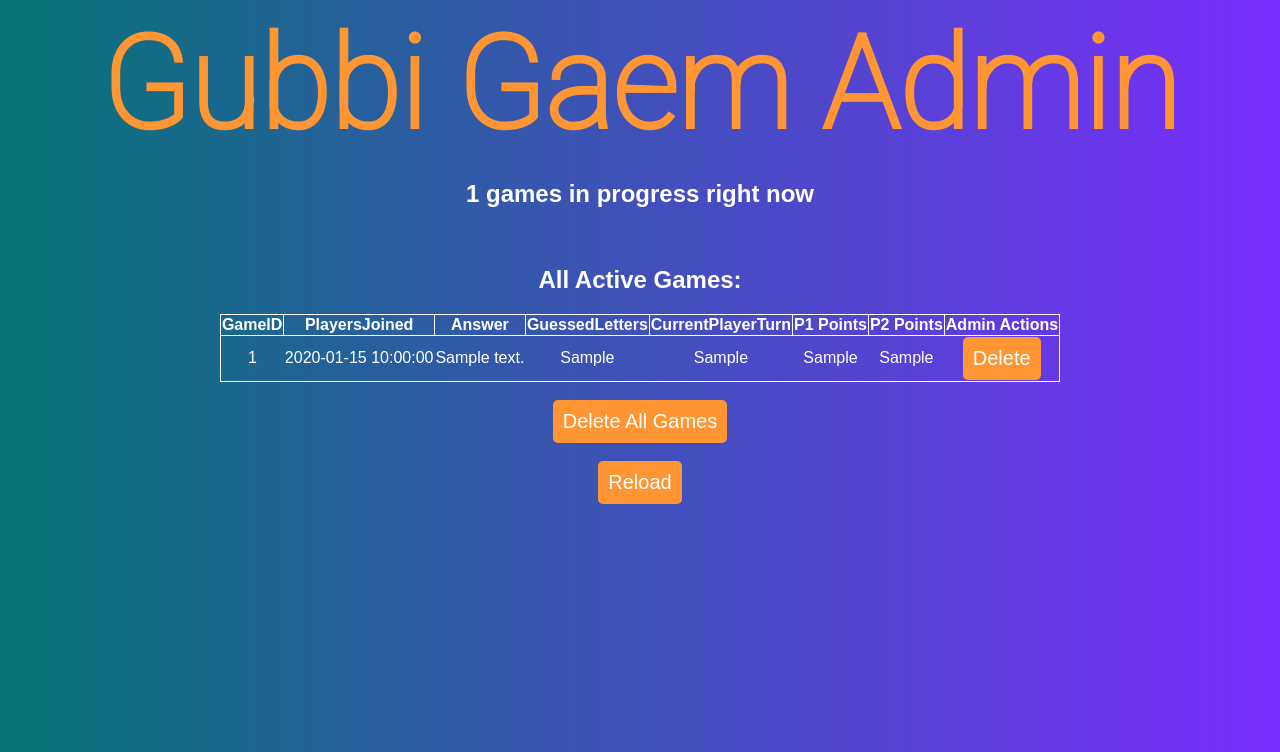
After one commit to MangoCoder360/gubbi-gaem, a Flask app: template templates/admin.html in a window 1280 px wide. The commit adds this page. Shown: the top 752 px of the page. Run offline with Flask 3, Linux system fonts and the light colour scheme; the template is opened without the code that fills it: most values are stand-ins (such as "Sample title", 1, 10 or a date in 2020).

Commit message:
add admin panel and bugfixes

```diff
--- a/main.py
+++ b/main.py
@@ -10,9 +10,10 @@ client = OpenAI(api_key=api_key)
 app = Flask(__name__)
 
 GAMES_LIST = []
+DEFAULT_LETTERS = [".",",","!","?","-","_","(",")","[","]","{","}","<",">","/","\\","|","=","+","*","&","^","%","$","#","@","~","'","1","2","3","4","5","6","7","8","9","0"]
 
 def createGame(answer):
-    global GAMES_LIST
+    global GAMES_LIST,DEFAULT_LETTERS
     answer = answer.upper()
     gameID = random.randint(1111,9999)
     while gameID in [game["gameID"] for game in GAMES_LIST]:
@@ -21,7 +22,7 @@ def createGame(answer):
         "gameID":gameID,
         "playersJoined":0,
         "answer":answer,
-        "guessedLetters":[".",",","!","?","-","_","(",")","[","]","{","}","<",">","/","\\","|","=","+","*","&","^","%","$","#","@","~","`","1","2","3","4","5","6","7","8","9","0"],
+        "guessedLetters":DEFAULT_LETTERS,
         "currentPlayerTurn":0,
         "p1Points":0,
         "p2Points":0
@@ -33,8 +34,9 @@ def renderCurrentLetters(answer, guessedLetters):
     return "".join([letter if letter in guessedLetters or letter == " " else "?" for letter in answer])
 
 @app.route('/')
-def hello():
-    return render_template('index.html')
+def index():
+    global GAMES_LIST
+    return render_template('index.html',numOfGames=len(GAMES_LIST))
 
 @app.route('/joingame/<int:gameID>')
 def joingame(gameID):
@@ -68,8 +70,9 @@ def newaigame():
     global GAMES_LIST
     completion = client.chat.completions.create(
         model="gpt-3.5-turbo",
+        max_tokens=32,
         messages=[
-            {"role": "user", "content": "Give me a short sentence but don't choose words that are difficult to spell."}
+            {"role": "user", "content": "Give me a sentence that is at least 5 words"}
         ]
     )
     return redirect("/joingame/"+str(createGame(completion.choices[0].message.content)))
@@ -173,5 +176,40 @@ def getcurrentplayersturn(gameID):
     else:
         return "404 Not Found",404
 
+@app.route('/deletegame/<int:gameID>')
+def deletegame(gameID):
+    global GAMES_LIST
+
+    game = next((game for game in GAMES_LIST if game["gameID"] == gameID), None)
+    if game:
+        GAMES_LIST.remove(game)
+        return "200 OK"
+    else:
+        return "404 Not Found",404
+
+@app.route('/deleteallgames')
+def deleteallgames():
+    global GAMES_LIST
+
+    GAMES_LIST = []
+    return "200 OK"
+
+@app.route('/admin', methods=['GET', 'POST'])
+def admin():
+    global GAMES_LIST,DEFAULT_LETTERS
+
+    if request.method == "GET":
+        return render_template('adminauth.html')
+
+    if request.method == "POST":
+        if request.form["answer"] == "ADMIN_PASSWORD":
+            games_list_without_default_letters = []
+            for game in GAMES_LIST:
+                game["guessedLetters"] = [letter for letter in game["guessedLetters"] if letter not in DEFAULT_LETTERS]
+                games_list_without_default_letters.append(game)
+            return render_template('admin.html', games_list=games_list_without_default_letters, numOfGames=len(GAMES_LIST))
+        else:
+            return render_template('adminauth.html', error="Incorrect password")
+
 if __name__ == '__main__':
     app.run(host="0.0.0.0", port=8000)
--- /dev/null
+++ b/templates/admin.html
@@ -0,0 +1,139 @@
+<!DOCTYPE html>
+<html lang="en">
+<head>
+    <meta charset="UTF-8">
+    <meta name="viewport" content="width=device-width, initial-scale=1.0">
+    <title>Gubbi Gaem</title>
+</head>
+<body>
+    <h1>Gubbi Gaem Admin</h1>
+    <h2>{{ numOfGames }} games in progress right now</h2><br>
+    <h2>All Active Games:</h2>
+    <table>
+        <thead>
+            <tr>
+                <th>GameID</th>
+                <th>PlayersJoined</th>
+                <th>Answer</th>
+                <th>GuessedLetters</th>
+                <th>CurrentPlayerTurn</th>
+                <th>P1 Points</th>
+                <th>P2 Points</th>
+                <th>Admin Actions</th>
+            </tr>
+        </thead>
+        <tbody>
+            {% if games_list != "" %}
+                {% for game in games_list %}
+                    <tr>
+                        <td>{{ game["gameID"] }}</td>
+                        <td>{{ game["playersJoined"] }}</td>
+                        <td>{{ game["answer"] }}</td>
+                        <td>{{ game["guessedLetters"] }}</td>
+                        <td>{{ game["currentPlayerTurn"] }}</td>
+                        <td>{{ game["p1Points"] }}</td>
+                        <td>{{ game["p2Points"] }}</td>
+                        <td>
+                            <button onclick="deletegame('{{ game["gameID"] }}')">Delete</button>
+                        </td>
+                    </tr>
+                {% endfor %}
+            {% endif %}
+        </tbody>
+    </table><br>
+    <div><button onclick="deletegames()">Delete All Games</button></div><br>
+    <div><button onclick="reload()">Reload</button></div>
+</body>
+</html>
+<script>
+    function deletegames(){
+        fetch('/deleteallgames');
+        setTimeout(() => {
+            location.reload();
+        }, 500);
+    }
+
+    function deletegame(gameID){
+        fetch('/deletegame/' + gameID);
+        setTimeout(() => {
+            location.reload();
+        }, 500);
+    }
+    function reload(){
+        location.reload();
+    }
+</script>
+<style>
+    @import url('https://fonts.googleapis.com/css2?family=Roboto:wght@100&display=swap');
+
+    @keyframes slide-in {
+        0% {
+            transform: translateY(0px);
+            opacity: 0;
+            overflow: hidden;
+            scale: 0.9;
+            transform-origin: 50% 150%;
+        }
+        100% {
+            transform: translateY(0);
+            opacity: 1;
+            overflow: hidden;
+            scale: 1;
+            transform-origin: 50% 50%;
+        }
+    }
+
+    html{
+        background: linear-gradient(90deg, rgba(6,116,117,1) 0%, rgba(121,45,253,1) 100%) !important;
+    }
+    body{
+        animation: slide-in 1s ease-in-out;
+    }
+    h1{
+        margin:10px;
+        font-family: sans-serif;
+        color:rgb(255, 150, 51);
+        text-align: center;
+        font-size:10vw;
+        font-family: 'Roboto', sans-serif;
+    }
+    h2{
+        font-family: sans-serif;
+        color:white;
+        text-align: center;
+    }
+    div{
+        text-align: center;
+    }
+    table{
+        border: 1px solid white;
+        border-collapse: collapse;
+        color: white;
+        font-family: sans-serif;
+        text-align: center;
+        margin: 0 auto;
+    }
+    th{
+        border: 1px solid white;
+        border-collapse: collapse;
+        color: white;
+        font-family: sans-serif;
+        text-align: center;
+        margin: 0 auto;
+    }
+    a{
+        color: white;
+        font-family: sans-serif;
+        text-align: center;
+        margin: 0 auto;
+    }
+    button{
+        border-radius: 5px;
+        border: none;
+        padding: 10px;
+        font-size: 20px;
+        background-color: rgb(255, 150, 51);
+        color: white;
+        cursor: pointer;
+    }
+</style>
```
Also changed, not shown: templates/adminauth.html (added, +116 -0 lines), templates/game.html (+21 -0 lines), templates/index.html (+16 -2 lines).
